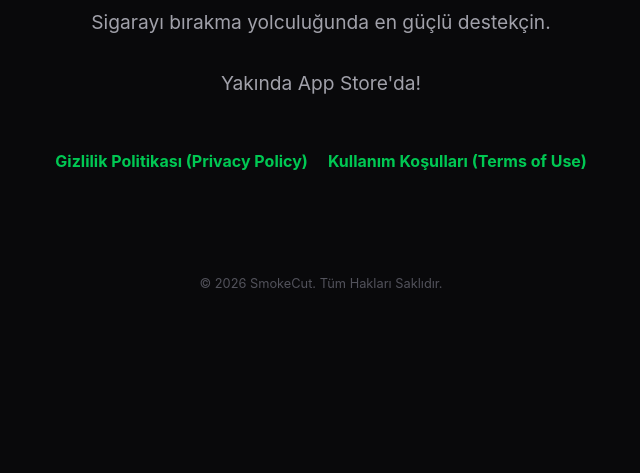
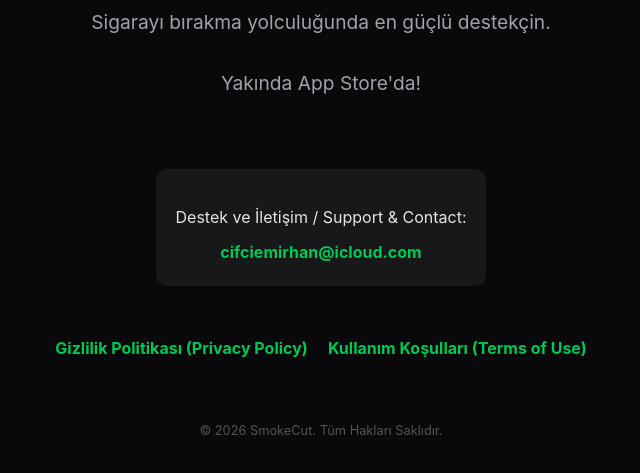
Before and after one commit to emircifci/smokecut, a plain HTML site: page index.html in a window 1280 px wide. Shown: the part 161-634 px from the top of the page, without its empty margins (319-959 px from the left). Drawn offline with Linux system fonts and the light colour scheme.

Commit message:
Add contact information section to index.html
Added contact section with support email.

```diff
--- a/index.html
+++ b/index.html
@@ -34,6 +34,19 @@
             display: flex;
             justify-content: center;
             gap: 20px;
+            flex-wrap: wrap;
+        }
+        .contact {
+            margin-top: 40px;
+            padding: 20px;
+            background-color: #18181B;
+            border-radius: 12px;
+            display: inline-block;
+        }
+        .contact p {
+            margin-bottom: 10px;
+            font-size: 1em;
+            color: #E4E4E7;
         }
         a {
             color: #00C853;
@@ -44,7 +57,7 @@
             text-decoration: underline;
         }
         footer {
-            margin-top: 100px;
+            margin-top: 60px;
             font-size: 0.8em;
             color: #52525B;
         }
@@ -55,6 +68,11 @@
         <h1>SmokeCut</h1>
         <p>Sigarayı bırakma yolculuğunda en güçlü destekçin.</p>
         <p>Yakında App Store'da!</p>
+
+        <div class="contact">
+            <p>Destek ve İletişim / Support & Contact:</p>
+            <a href="mailto:cifciemirhan@icloud.com">cifciemirhan@icloud.com</a>
+        </div>
 
         <div class="links">
             <a href="privacy.html">Gizlilik Politikası (Privacy Policy)</a>
```
